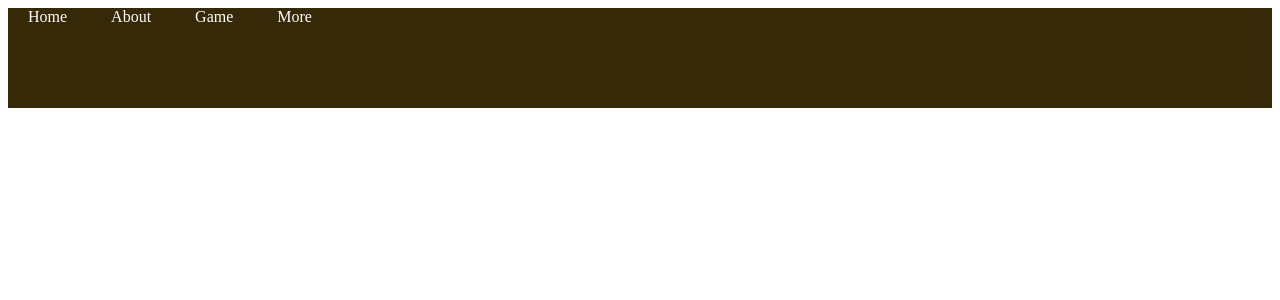
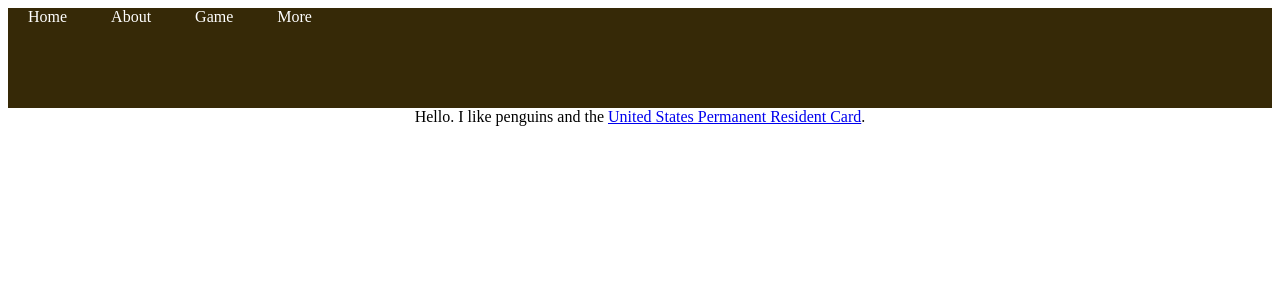
Before and after one commit to mosguinz/csc648-04-fall24-team02, a React (Create React App) app in the folder application/frontend/: page /Mos in a window 1280 px wide. Shown: the top 300 px of the page. Built offline with nearby package versions, Linux system fonts and the light colour scheme.

Commit message:
Add Mos page profile

```diff
--- a/application/frontend/src/pages/Mos.js
+++ b/application/frontend/src/pages/Mos.js
@@ -3,7 +3,7 @@ import React from 'react'
 function Mos() {
   return (
     <div>
-
+      Hello. I like penguins and the <a href="https://www.uscis.gov/green-card">United States Permanent Resident Card</a>.
     </div>
   )
 }
```
